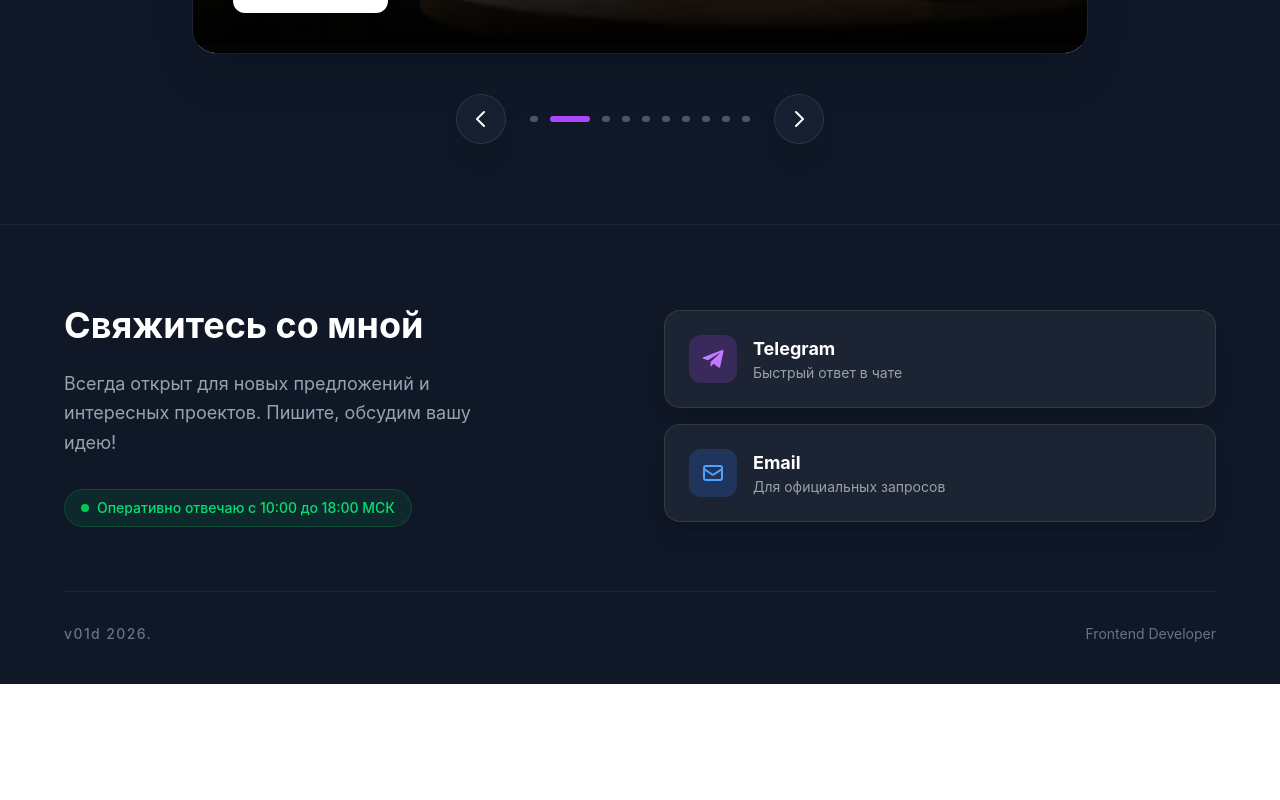
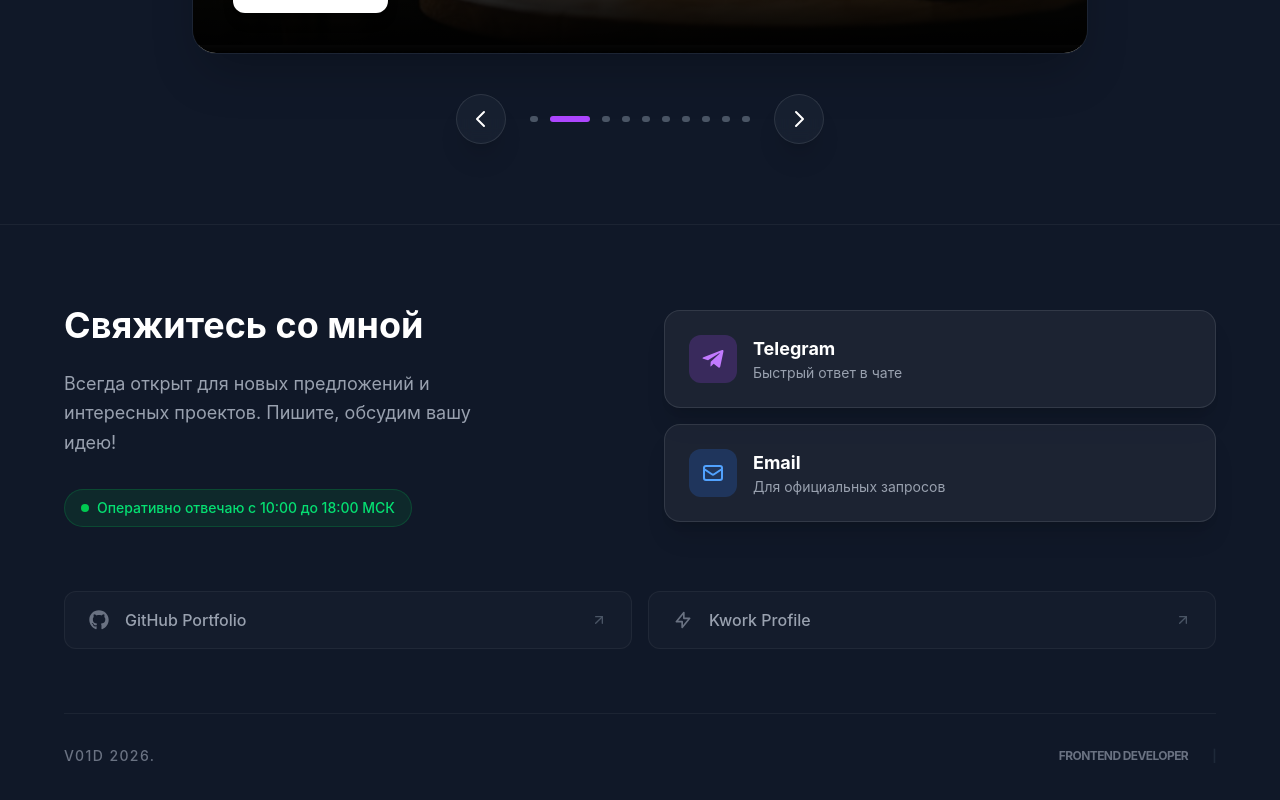
Before and after one commit to v01dedknight/showcase, a React (Vite) app: page / in a window 1280 px wide. Shown: the part 1753-2553 px from the top of the page. Before the commit the page ends 2437 px from the top, so only its background shows below. Built offline with nearby package versions, Linux system fonts and the light colour scheme.

Commit message:
Professional contacts have been added. Information in project cards has been corrected

```diff
--- a/src/components/Contact.jsx
+++ b/src/components/Contact.jsx
@@ -1,5 +1,6 @@
-import { HiOutlineMail } from "react-icons/hi";
-import { FaTelegramPlane } from "react-icons/fa";
+import { HiOutlineMail, HiOutlineLightningBolt } from "react-icons/hi";
+import { FaTelegramPlane, FaGithub } from "react-icons/fa";
+import { FiArrowUpRight } from "react-icons/fi";
 
 function Contact() {
   const currentYear = new Date().getFullYear();
@@ -67,13 +68,44 @@ function Contact() {
           </div>
         </div>
 
+        {/* New Section: Professional Resources */}
+        <div className="mb-16 grid grid-cols-1 sm:grid-cols-2 gap-4">
+          <a
+            href="https://github.com/v01dedknight"
+            target="_blank"
+            rel="noopener noreferrer"
+            className="flex items-center justify-between p-4 px-6 bg-white/[0.02] border border-white/5 rounded-xl hover:border-white/20 hover:bg-white/[0.04] transition-all group"
+          >
+            <div className="flex items-center gap-4">
+              <FaGithub className="text-gray-500 group-hover:text-white transition-colors" size={20} />
+              <span className="text-gray-400 group-hover:text-white font-medium">GitHub Portfolio</span>
+            </div>
+            <FiArrowUpRight className="text-gray-600 group-hover:text-white group-hover:translate-x-0.5 group-hover:-translate-y-0.5 transition-all" />
+          </a>
+
+          <a
+            href="https://kwork.ru/website-development/42671859/razrabotka-sayta-pod-klyuch"
+            target="_blank"
+            rel="noopener noreferrer"
+            className="flex items-center justify-between p-4 px-6 bg-white/[0.02] border border-white/5 rounded-xl hover:border-white/20 hover:bg-white/[0.04] transition-all group"
+          >
+            <div className="flex items-center gap-4">
+              {/* Используем молнию (символ скорости/энергии фриланса) */}
+              <HiOutlineLightningBolt className="text-gray-500 group-hover:text-[#19c37d] transition-colors" size={20} />
+              <span className="text-gray-400 group-hover:text-white font-medium">Kwork Profile</span>
+            </div>
+            <FiArrowUpRight className="text-gray-600 group-hover:text-[#19c37d] group-hover:translate-x-0.5 group-hover:-translate-y-0.5 transition-all" />
+          </a>
+        </div>
+
         {/* Bottom: Copyright */}
         <div className="pt-8 border-t border-white/5 flex flex-col md:flex-row justify-between items-center gap-4">
-          <p className="text-gray-500 text-sm font-medium tracking-widest">
+          <p className="text-gray-500 text-sm font-medium tracking-widest uppercase">
             v01d {currentYear}.
           </p>
-          <div className="flex gap-6 text-gray-500 text-sm">
+          <div className="flex gap-6 text-gray-500 text-xs font-bold uppercase tracking-tighter">
             <span className="hover:text-white cursor-default transition-colors">Frontend Developer</span>
+            <span className="text-gray-800">|</span>
           </div>
         </div>
       </div>
```
Also changed, not shown: src/components/Projects.jsx (+9 -9 lines).
